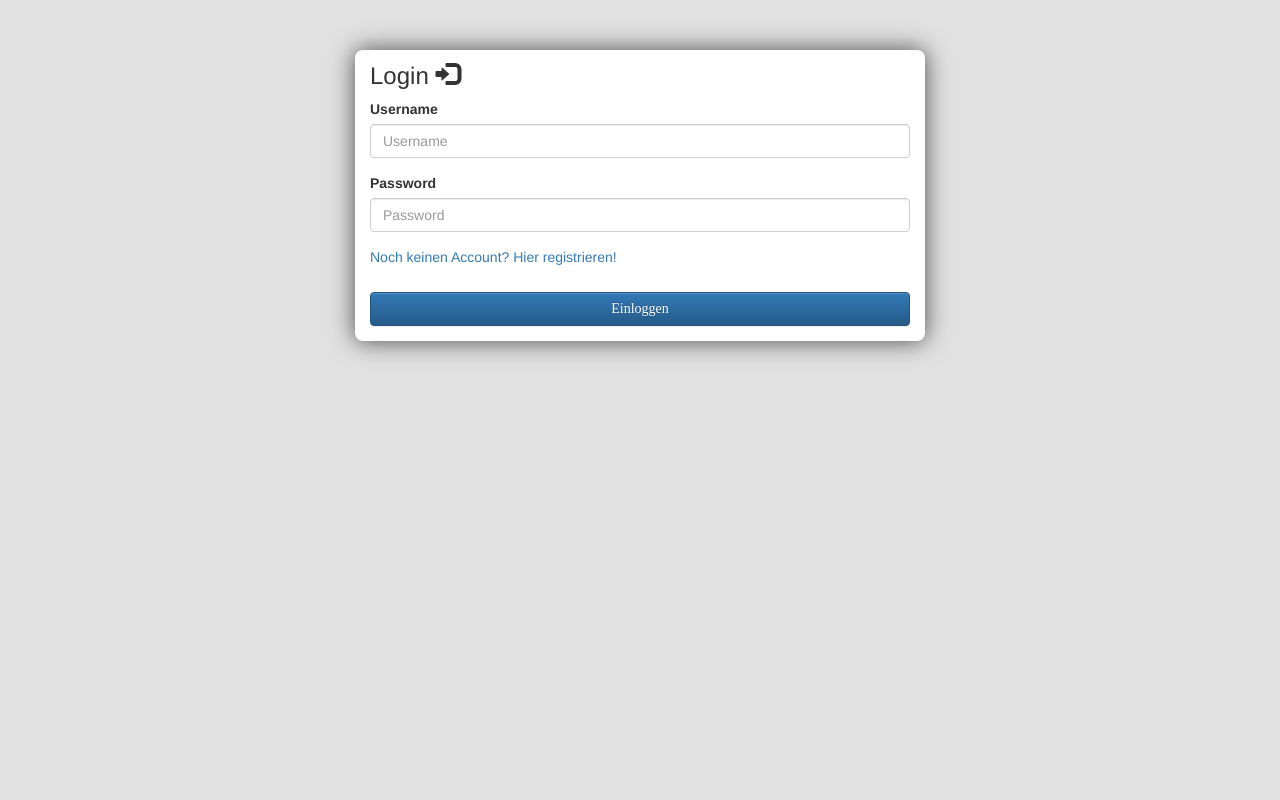
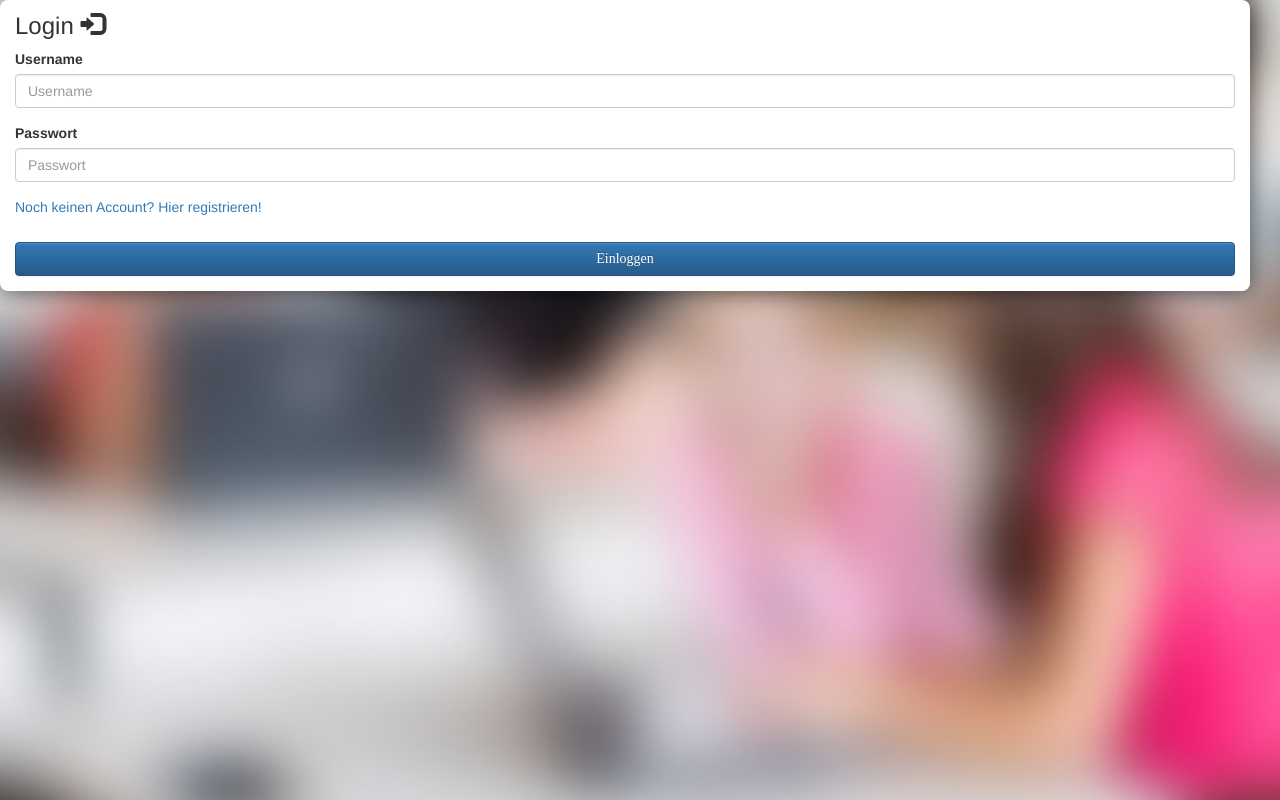
Before and after one commit to HilKai/iiigel, a PHP site: page /PHP/index.php in a window 1280 px wide. Run offline with PHP 8.4, Linux system fonts and the light colour scheme; data comes from the database, SQL or seed files in the repository.

Commit message:
Login and Register

```diff
--- a/PHP/index.php
+++ b/PHP/index.php
@@ -68,9 +68,9 @@
     </head>
 
     <body class="body">
-        <div id="WrappingContainer" class="container">
+        <div id="WrappingContainer" class="container row vertical-align">
 
-            <div id="register_Container" class="col-md-6 col-md-offset-3">
+            <div id="login_Container" class="col-md-12 col-md-offset-3">
 
                 <h3 style="margin-top:10px;">Login <span class="glyphicon glyphicon-log-in"></span></h3>
                 <form method="post" action="<?php echo htmlspecialchars($_SERVER['PHP_SELF']); ?>" autocomplete="off">
@@ -95,8 +95,8 @@
                             </div>
 
                             <div class="form-group">
-                                <label for="exampleInputPassword1">Password</label>
-                                <input type="password" name="passwort" class="form-control" id="exampleInputPassword1" placeholder="Password">
+                                <label for="exampleInputPassword1">Passwort</label>
+                                <input type="password" name="passwort" class="form-control" id="exampleInputPassword1" placeholder="Passwort">
                                 <span class="text-danger"><?php if(isset($passError)) echo $passError; ?></span>
                             </div>
 
@@ -107,6 +107,7 @@
 
                 </form>
             </div>
+                </div>
 
         </div>
     </body>
--- a/Styles/ChapterOverview.css
+++ b/Styles/ChapterOverview.css
@@ -5,6 +5,7 @@
 #WrappingContainer {
 	margin:0 auto;
 	margin-top:20px;
+
 }
 
 #WrappingContainer p {
--- a/Styles/layout.css
+++ b/Styles/layout.css
@@ -1,9 +1,18 @@
 .body {
-	background-color:#e1e1e1;
+		background-image: url("../Images/FN_091.jpg");
+    background-size: cover;
+    background-repeat: no-repeat;
+    background-attachment:fixed;
+	width: 100%;
+	height: 100%;
 }
 
 #WrappingContainer {
-	margin:0 auto;
+
+    width:100%;
+    height:100%;
+    display:table;
+    position:absolute;
 }
 
 #WrappingContainer p {
@@ -143,5 +152,23 @@
 	-moz-box-shadow: 0px 0px 24px 0px rgba(0,0,0,0.68);
 	box-shadow: 0px 0px 24px 0px rgba(0,0,0,0.68);
 	overflow:hidden;
-	margin-top:50px;
+	margin-top:10px;
 }
+
+#login_Container {
+	Background-color:#fff;
+	border-radius:8px;
+	-webkit-box-shadow: 0px 0px 24px 0px rgba(0,0,0,0.68);
+	-moz-box-shadow: 0px 0px 24px 0px rgba(0,0,0,0.68);
+	box-shadow: 0px 0px 24px 0px rgba(0,0,0,0.68);
+	overflow:hidden;
+    margin-right:auto;
+    margin-left:auto;
+     margin:0 auto;
+
+}
+#middle {
+    display: table-cell;
+    vertical-align: middle;
+
+}
```
Also changed, not shown: PHP/register.php (+5 -8 lines).
